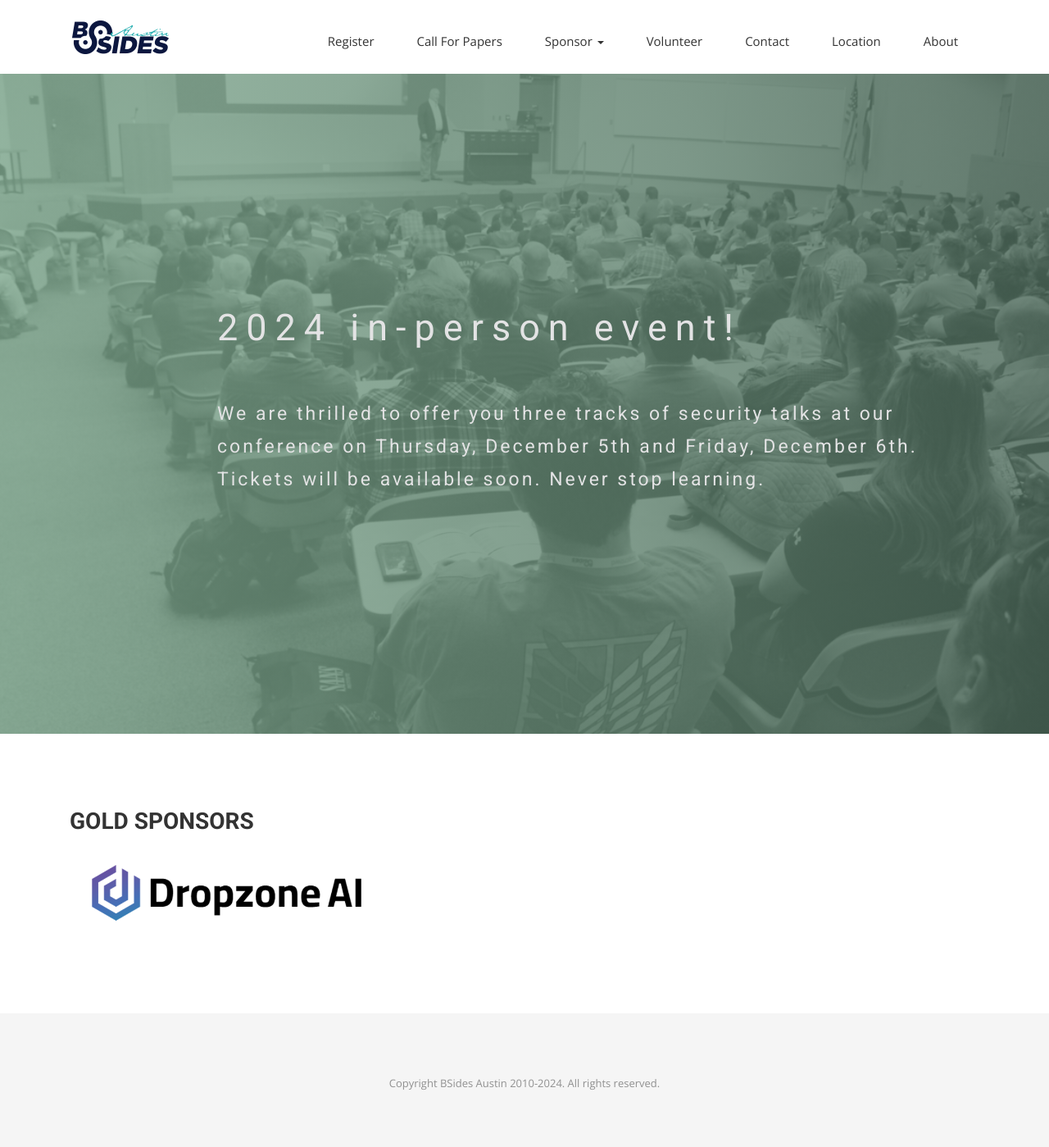
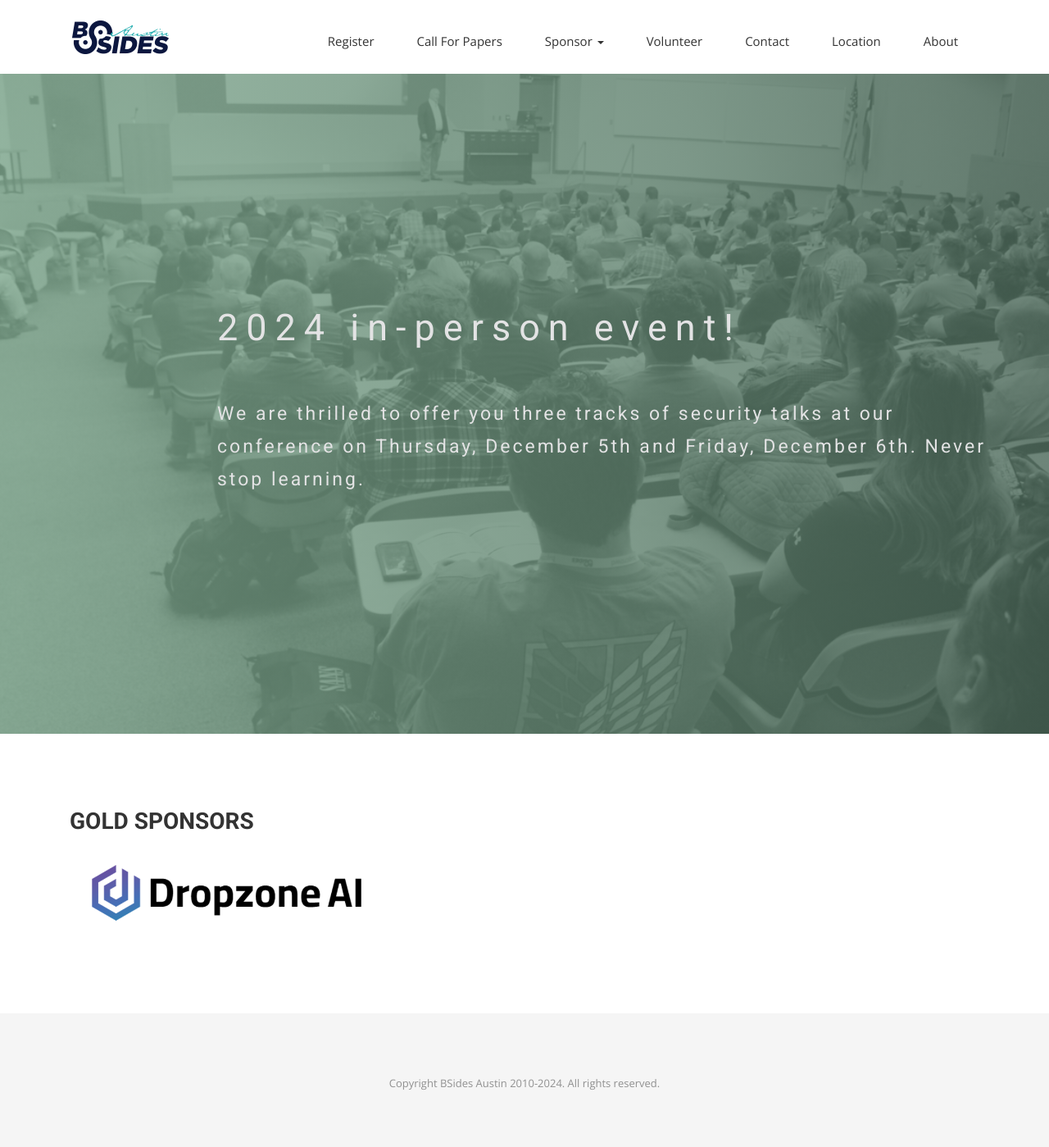
Before and after one commit to bsidesaustin/test, a Jekyll site: the page built from index.html, in a window 1280 px wide. Shown: the whole page at 82% size. Built offline with Jekyll 4.4.1, drawn with Linux system fonts in a browser that asks for light colours; nearby versions of some CDN libraries; some web fonts are replaced.

Commit message:
Update index.html

```diff
--- a/index.html
+++ b/index.html
@@ -11,7 +11,7 @@
       <div class="col-md-10 col-md-offset-2">
         <div class="block">
           <h1 class="animated fadeInUp"><br>2024 in-person event!</h1>
-          <p>We are thrilled to offer you three tracks of security talks at our conference on Thursday, December 5th and Friday, December 6th. Tickets will be available soon. Never stop learning.</p>
+          <p>We are thrilled to offer you three tracks of security talks at our conference on Thursday, December 5th and Friday, December 6th. Never stop learning.</p>
 
         </div>
       </div>
```
